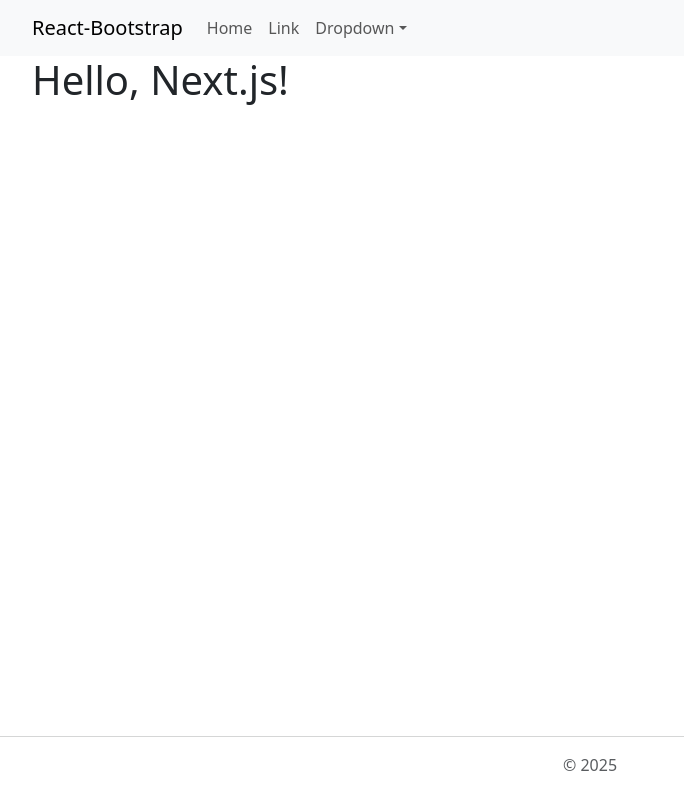
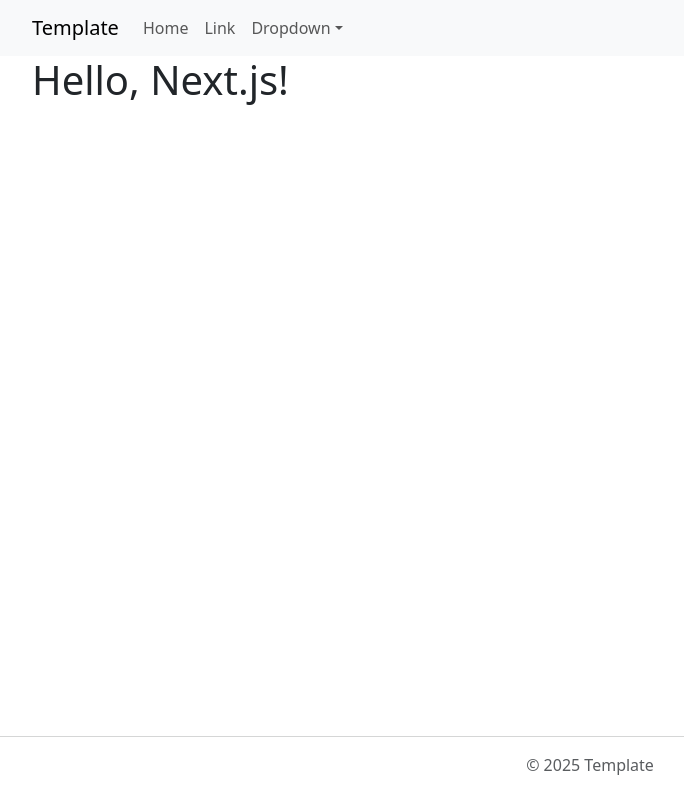
Before and after one commit to Shaumik-Ashraf/nextjs-bootstrap-static-pages, a Next.js app: page / in a window 1280 px wide. Shown: the whole page, without its empty margins (50-734 px from the left). Built offline with nearby package versions, Linux system fonts and the light colour scheme.

Commit message:
add name Template

```diff
--- a/components/layout.js
+++ b/components/layout.js
@@ -9,7 +9,7 @@ export default function Layout({ children }) {
       </div>
 			<footer id="layoutFooter" className="text-center text-muted">
 				<hr />
-				<p>&copy; 2025</p>
+				<p>&copy; 2025 Template</p>
 			</footer>
     </div>
   )
--- a/components/navbar.js
+++ b/components/navbar.js
@@ -7,7 +7,7 @@ export function AppNavbar() {
   return (
     <Navbar expand="lg" className="bg-body-tertiary">
       <Container>
-        <Navbar.Brand href="#home">React-Bootstrap</Navbar.Brand>
+        <Navbar.Brand href="#home">Template</Navbar.Brand>
         <Navbar.Toggle aria-controls="basic-navbar-nav" />
         <Navbar.Collapse id="basic-navbar-nav">
           <Nav className="me-auto">
```
